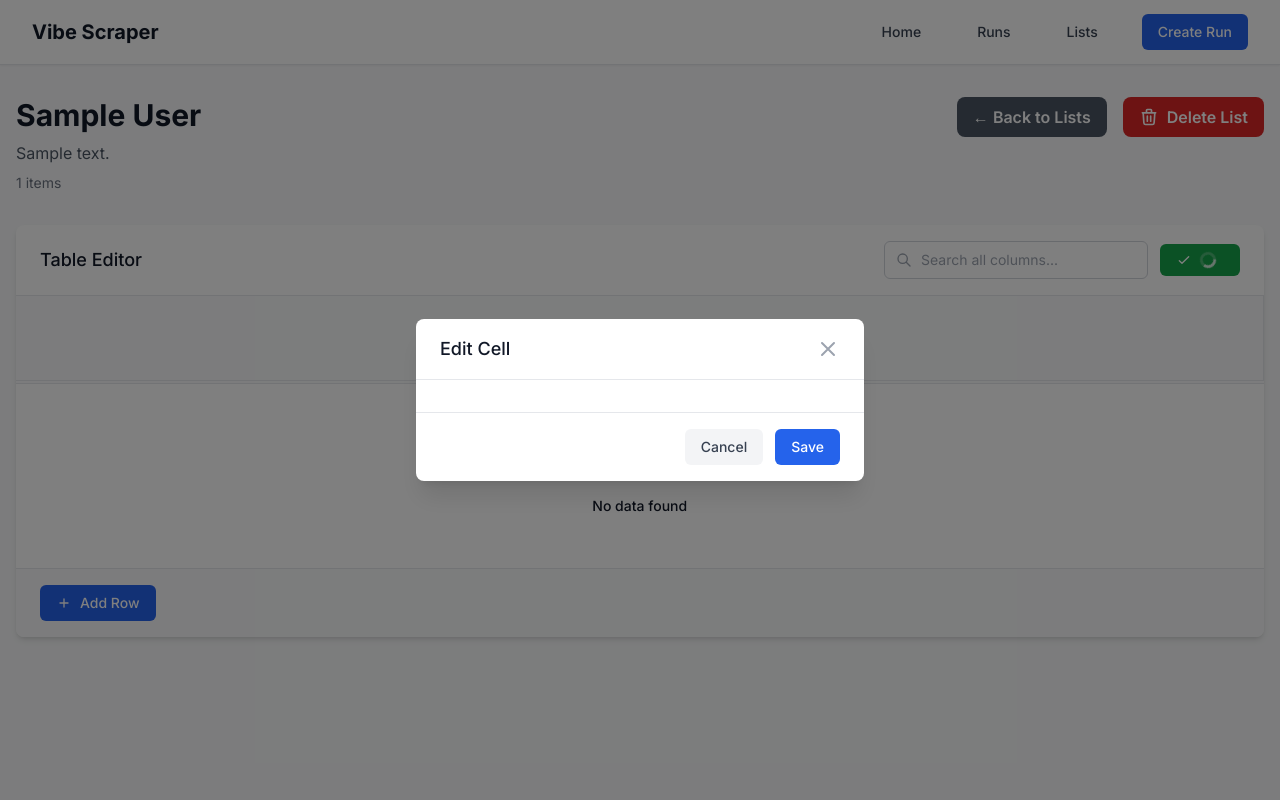
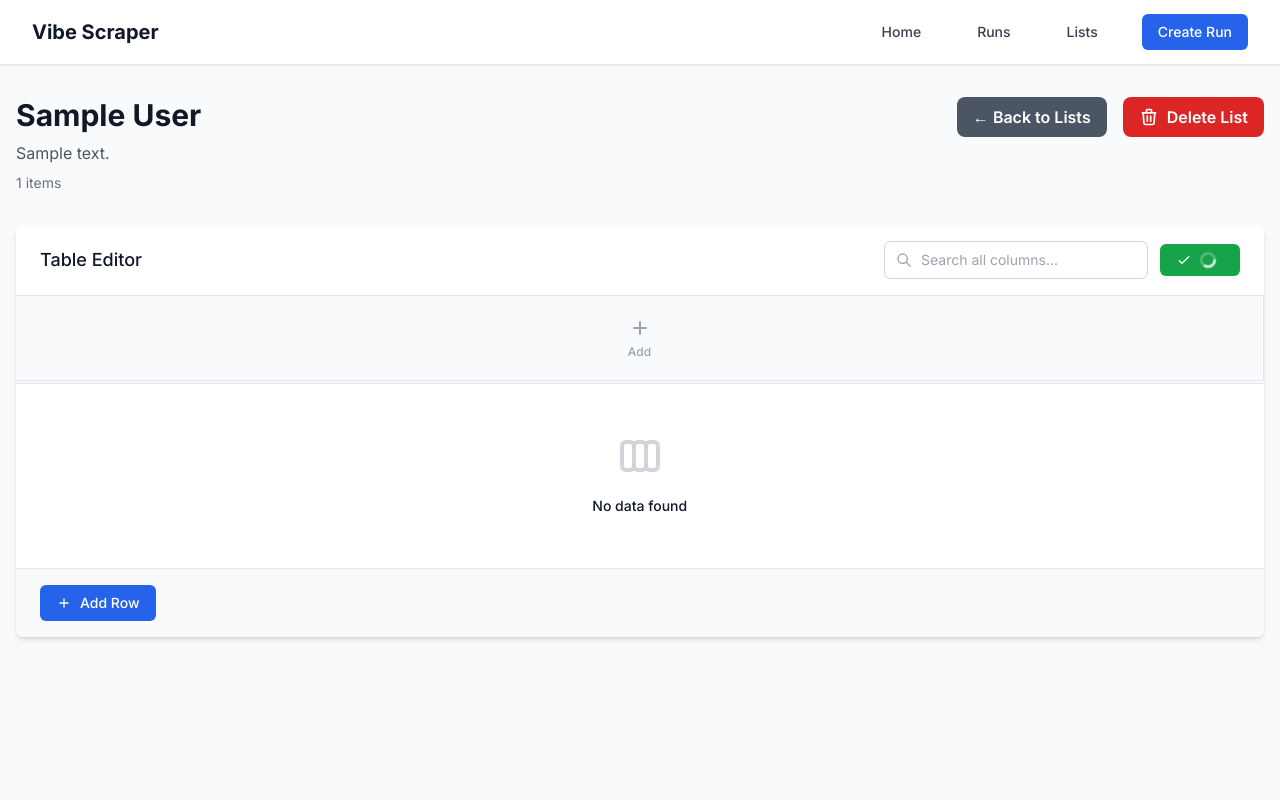
Before and after one commit to evanokeefe39/vibe-code-ig-scraper-saas, a Django app: template core/templates/core/list_detail.html in a window 1280 px wide. Run offline with Django 5.2, Linux system fonts and the light colour scheme; tables that the repository leaves empty hold one stand-in row (values such as "Sample post"); the template is opened without the code that fills it: values that come from a table or form of the project are taken from there, most other values are stand-ins (such as "Sample title", 1, 10 or a date in 2020); some libraries are stand-ins or nearby versions.

Commit message:
feat: replace modal popup with inline cell editing

```diff
--- a/core/templates/snippets/_table_editor.html
+++ b/core/templates/snippets/_table_editor.html
@@ -186,12 +186,18 @@ Built according to table_editor_spec.md
                         <!-- Data Cells -->
                         <template x-for="(column, colIndex) in columns" :key="`cell-${row.id}-${column.id}`">
                             <td
-                                class="px-3 py-3 text-sm text-gray-900 border-r border-gray-100 cursor-pointer hover:bg-blue-50 transition-colors"
-                                @click="editCell(row.id, column.id)"
+                                class="px-3 py-3 text-sm text-gray-900 border-r border-gray-100 cursor-pointer hover:bg-blue-50 transition-colors relative"
                                 :class="{ 'bg-yellow-100': isCellUnsaved(row.id, column.id) }"
+                                x-data="{ editing: false }"
+                                @click="editing = true"
+                                @keydown.enter.stop="saveEdit($el, row.id, column.id)"
+                                @keydown.escape.stop="cancelEdit($el, row.id, column.id)"
                             >
-                                <!-- Cell Content -->
-                                <div x-html="renderCellValue(row, column)"></div>
+                                <!-- Cell Content / Inline Editor -->
+                                <div x-show="!editing" x-html="renderCellValue(row, column)"></div>
+                                <div x-show="editing" x-init="$nextTick(() => $el.querySelector('input, textarea, select')?.focus())">
+                                    <div x-html="renderInlineEditor(row, column)"></div>
+                                </div>
                             </td>
                         </template>
 
@@ -245,48 +251,7 @@ Built according to table_editor_spec.md
     </div>
 </div>
 
-<!-- Inline Cell Editor Modal -->
-<div
-    x-show="editingCell"
-    x-cloak
-    class="fixed inset-0 bg-black bg-opacity-50 flex items-center justify-center z-50"
-    @keydown.escape.window="cancelEdit()"
-    @keydown.enter.window="saveEdit()"
-    @click.away="cancelEdit()"
->
-    <div @click.stop class="bg-white rounded-lg shadow-xl max-w-md w-full mx-4 relative">
-        <div class="px-6 py-4 border-b border-gray-200">
-            <div class="flex justify-between items-center">
-                <h3 class="text-lg font-medium text-gray-900">Edit Cell</h3>
-                <button @click="cancelEdit()" class="text-gray-400 hover:text-gray-600 transition-colors">
-                    <svg class="w-6 h-6" fill="none" stroke="currentColor" viewBox="0 0 24 24">
-                        <path stroke-linecap="round" stroke-linejoin="round" stroke-width="2" d="M6 18L18 6M6 6l12 12"/>
-                    </svg>
-                </button>
-            </div>
-        </div>
 
-        <div class="px-6 py-4">
-            <!-- Dynamic Editor Based on Column Type -->
-            <div x-html="renderCellEditor()"></div>
-        </div>
-
-        <div class="px-6 py-4 border-t border-gray-200 flex justify-end space-x-3">
-            <button
-                @click="cancelEdit()"
-                class="px-4 py-2 text-sm font-medium text-gray-700 bg-gray-100 hover:bg-gray-200 rounded-md transition-colors"
-            >
-                Cancel
-            </button>
-            <button
-                @click="saveEdit()"
-                class="px-4 py-2 text-sm font-medium text-white bg-blue-600 hover:bg-blue-700 rounded-md transition-colors"
-            >
-                Save
-            </button>
-        </div>
-    </div>
-</div>
 
 <script>
 function tableEditor() {
@@ -297,8 +262,6 @@ function tableEditor() {
         filteredRows: {{ rows_json|safe }},
 
         // State
-        editingCell: false,
-        currentEdit: { rowId: null, columnId: null, value: null, originalValue: null },
         unsavedChanges: {},
         isSaving: false,
         globalSearch: '',
@@ -342,133 +305,103 @@ function tableEditor() {
             }
         },
 
-        editCell(rowId, columnId) {
-            const column = this.columns.find(c => c.id === columnId);
-            const row = this.rows.find(r => r.id === rowId);
+        renderInlineEditor(row, column) {
             const currentValue = this.getCellValue(row, column);
-
-            this.currentEdit = {
-                rowId,
-                columnId,
-                value: currentValue,
-                originalValue: currentValue,
-                column
-            };
-            this.editingCell = true;
-        },
-
-        renderCellEditor() {
-            if (!this.currentEdit.column) return '';
-
-            const { column, value } = this.currentEdit;
 
             switch (column.type) {
                 case 'text':
-                    return `
-                        <label class="block text-sm font-medium text-gray-700 mb-2">${column.name}</label>
-                        <textarea
-                            x-model="currentEdit.value"
-                            autofocus
-                            class="w-full px-3 py-2 border border-gray-300 rounded-md focus:ring-2 focus:ring-blue-500 focus:border-blue-500"
-                            rows="3"
+                    return `<textarea
+                        x-model="tempValue"
+                        x-init="tempValue = '${currentValue.replace(/'/g, "\\'")}'"
+                        @keydown.enter.stop="saveInlineEdit($el, ${row.id}, ${column.id})"
+                        @keydown.escape.stop="cancelInlineEdit($el)"
+                        class="w-full px-2 py-1 border border-blue-500 rounded focus:outline-none bg-white"
+                        rows="2"
                         placeholder="Enter text..."
-                        ></textarea>
-                    `;
+                    ></textarea>`;
                 case 'number':
-                    return `
-                        <label class="block text-sm font-medium text-gray-700 mb-2">${column.name}</label>
-                        <input
+                    return `<input
                         type="number"
-                            x-model="currentEdit.value"
-                            autofocus
-                            class="w-full px-3 py-2 border border-gray-300 rounded-md focus:ring-2 focus:ring-blue-500 focus:border-blue-500"
+                        x-model="tempValue"
+                        x-init="tempValue = '${currentValue}'"
+                        @keydown.enter.stop="saveInlineEdit($el, ${row.id}, ${column.id})"
+                        @keydown.escape.stop="cancelInlineEdit($el)"
+                        class="w-full px-2 py-1 border border-blue-500 rounded focus:outline-none bg-white"
                         placeholder="Enter number..."
-                        >
-                    `;
+                    >`;
                 case 'boolean':
-                    return `
-                        <label class="block text-sm font-medium text-gray-700 mb-2">${column.name}</label>
-                        <div class="flex items-center">
+                    return `<div class="flex items-center justify-center">
                         <input
                             type="checkbox"
-                                x-model="currentEdit.value"
+                            x-model="tempValue"
+                            x-init="tempValue = ${currentValue === 'true' || currentValue === true}"
+                            @change="saveInlineEdit($el, ${row.id}, ${column.id})"
                             class="rounded border-gray-300 text-blue-600 focus:ring-blue-500"
                         >
-                            <span class="ml-2 text-sm text-gray-600">Checked</span>
-                        </div>
-                    `;
+                    </div>`;
                 case 'date':
-                    return `
-                        <label class="block text-sm font-medium text-gray-700 mb-2">${column.name}</label>
-                        <input
+                    return `<input
                         type="date"
-                            x-model="currentEdit.value"
-                            autofocus
-                            class="w-full px-3 py-2 border border-gray-300 rounded-md focus:ring-2 focus:ring-blue-500 focus:border-blue-500"
+                        x-model="tempValue"
+                        x-init="tempValue = '${currentValue}'"
+                        @change="saveInlineEdit($el, ${row.id}, ${column.id})"
+                        class="w-full px-2 py-1 border border-blue-500 rounded focus:outline-none bg-white"
+                    >`;
+                case 'select':
+                    return `<select
+                        x-model="tempValue"
+                        x-init="tempValue = '${currentValue}'"
+                        @change="saveInlineEdit($el, ${row.id}, ${column.id})"
+                        class="w-full px-2 py-1 border border-blue-500 rounded focus:outline-none bg-white"
                     >
-                    `;
-                case 'select':
-                    return `
-                        <label class="block text-sm font-medium text-gray-700 mb-2">${column.name}</label>
-                        <select
-                            x-model="currentEdit.value"
-                            autofocus
-                            class="w-full px-3 py-2 border border-gray-300 rounded-md focus:ring-2 focus:ring-blue-500 focus:border-blue-500"
-                        >
-                            <option value="">Select an option...</option>
+                        <option value="">Select...</option>
                         <option value="Option 1">Option 1</option>
                         <option value="Option 2">Option 2</option>
                         <option value="Option 3">Option 3</option>
-                        </select>
-                    `;
+                    </select>`;
                 default:
-                    return `
-                        <label class="block text-sm font-medium text-gray-700 mb-2">${column.name}</label>
-                        <input
+                    return `<input
                         type="text"
-                            x-model="currentEdit.value"
-                            autofocus
-                            class="w-full px-3 py-2 border border-gray-300 rounded-md focus:ring-2 focus:ring-blue-500 focus:border-blue-500"
+                        x-model="tempValue"
+                        x-init="tempValue = '${currentValue.replace(/'/g, "\\'")}'"
+                        @keydown.enter.stop="saveInlineEdit($el, ${row.id}, ${column.id})"
+                        @keydown.escape.stop="cancelInlineEdit($el)"
+                        class="w-full px-2 py-1 border border-blue-500 rounded focus:outline-none bg-white"
                         placeholder="Enter value..."
-                        >
-                    `;
+                    >`;
             }
         },
 
-        saveEdit() {
+        saveInlineEdit(element, rowId, columnId) {
             try {
-                if (!this.currentEdit.rowId || !this.currentEdit.columnId) {
-                    console.warn('Cannot save edit: missing rowId or columnId');
-                    return;
-                }
+                const tempValue = element.closest('td').querySelector('[x-model="tempValue"]')?.value ||
+                                 element.closest('td').querySelector('[x-model="tempValue"]')?.checked;
 
                 // Initialize unsaved changes for this row if needed
-                if (!this.unsavedChanges[this.currentEdit.rowId]) {
-                    this.unsavedChanges[this.currentEdit.rowId] = {};
+                if (!this.unsavedChanges[rowId]) {
+                    this.unsavedChanges[rowId] = {};
                 }
 
                 // Store the change
-                this.unsavedChanges[this.currentEdit.rowId][this.currentEdit.columnId] = this.currentEdit.value;
+                this.unsavedChanges[rowId][columnId] = tempValue;
 
-                // Close modal
-                this.editingCell = false;
-                this.currentEdit = { rowId: null, columnId: null, value: null, originalValue: null };
+                // Exit edit mode
+                element.closest('td')._x_dataStack[0].editing = false;
             } catch (error) {
-                console.error('Error saving edit:', error);
-                // Force close modal even if there's an error
-                this.editingCell = false;
-                this.currentEdit = { rowId: null, columnId: null, value: null, originalValue: null };
+                console.error('Error saving inline edit:', error);
+                // Force exit edit mode
+                element.closest('td')._x_dataStack[0].editing = false;
             }
         },
 
-        cancelEdit() {
+        cancelInlineEdit(element) {
             try {
-                this.editingCell = false;
-                this.currentEdit = { rowId: null, columnId: null, value: null, originalValue: null };
+                // Just exit edit mode without saving
+                element.closest('td')._x_dataStack[0].editing = false;
             } catch (error) {
-                console.error('Error canceling edit:', error);
-                // Force close modal even if there's an error
-                this.editingCell = false;
+                console.error('Error canceling inline edit:', error);
+                // Force exit edit mode
+                element.closest('td')._x_dataStack[0].editing = false;
             }
         },
 
```
Lines whose indentation alone changed are shown as unchanged.
